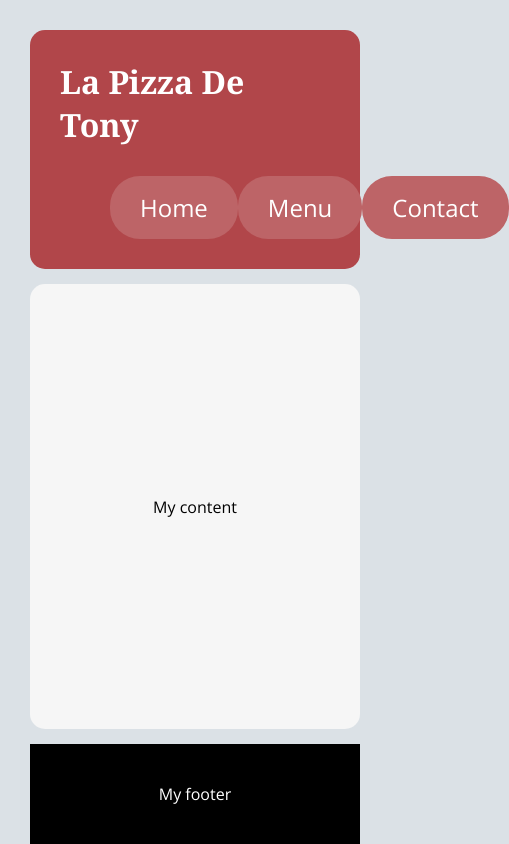
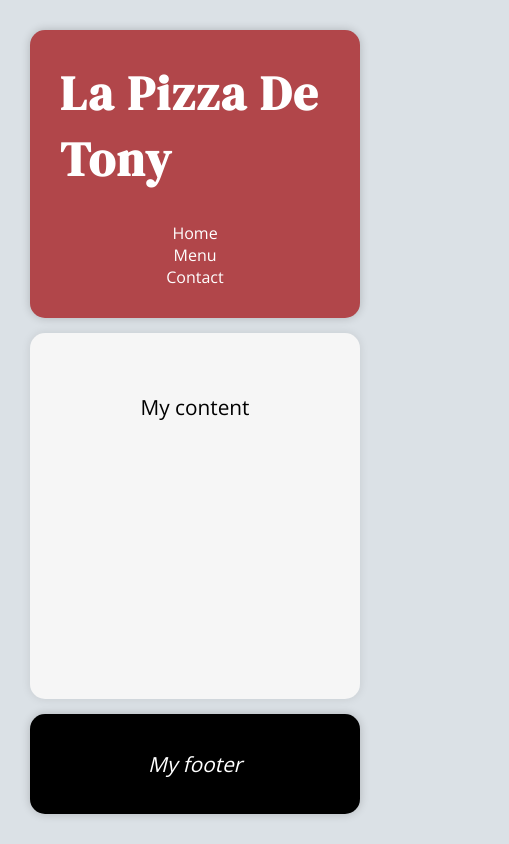
Before and after one commit to foufouboy/odin-restaurant, a plain HTML site: page index.html in a window 390 px wide. Shown: the whole page, 509 px wide, since content can reach past the window. Drawn offline with nearby package versions, Linux system fonts and the light colour scheme.

Commit message:
finished

```diff
--- a/style.css
+++ b/style.css
@@ -1,4 +1,4 @@
-@import url('https://fonts.googleapis.com/css2?family=Noto+Serif:wght@700&family=Open+Sans&display=swap');
+@import url('https://fonts.googleapis.com/css2?family=DM+Serif+Display&family=Open+Sans&display=swap');
 
 :root {
     --main-color: RGB(0, 0, 0);
@@ -10,7 +10,7 @@
     --sub-contrast-bg: rgb(189, 100, 103);
 
     --main-font: "Open Sans";
-    --title-font: "Noto Serif";
+    --title-font: "DM Serif Display";
 }
 
 * {
@@ -26,22 +26,30 @@ body {
     font-family: var(--main-font);
     color: var(--secundary-color);
     padding: 30px;
-    padding-bottom: 0;
     min-height: 100vh;
     gap: 15px;
 }
 
 h1, h2, h3 {
     font-family: var(--title-font);
+    letter-spacing: 2px;
 }
 
 ul {
     list-style: none;
 }
 
+p {
+    font-size: 1.3rem;
+}
+
 a {
     color: inherit;
     text-decoration: none;
+}
+
+h2 {
+    font-size: 2.5rem;
 }
 
 a:hover {
@@ -58,22 +66,32 @@ header {
     justify-content: space-between;
     align-items: center;
     padding: 30px;
+    box-shadow: 0 0 10px rgb(0, 0, 0, .2);
+}
+
+header h1 {
+    font-size: 3rem;
 }
 
 nav {
+    display: flex;
+    justify-content: space-between;
     width: 100%;
     padding: 0 50px;
 }
-nav .menu {
-    display: flex;
-    justify-content: space-between
+
+nav button {
+    font-size: 1.4rem;
+    color: inherit;
+    font-family: inherit;
+    border-radius: 30px;
+    border: none;
+    background: var(--sub-contrast-bg);
+    padding: 15px 30px;
 }
 
-nav .menu li {
-    font-size: 1.5rem;
-    border-radius: 30px;
-    background: var(--sub-contrast-bg);
-    padding: 15px 30px;
+nav button:hover {
+    cursor: pointer;
 }
 
 #content {
@@ -82,14 +100,46 @@ nav .menu li {
     color: var(--main-color);
     border-radius: 15px;
     display: flex;
-    justify-content: center;
     align-items: center;
+    flex-direction: column;
+    gap: 30px;
+    padding: 60px;
+    text-align: center;
+    box-shadow: 0 0 10px rgb(0, 0, 0, .1);
 }
+
+#content .home-page {
+    display: flex;
+    flex-direction: column;
+    gap: 30px;
+}
+
+.pizza {
+    border: var(--main-bg) 3px solid;
+    box-shadow: 0 0 10px rgb(0, 0, 0, .3);
+    width: 100%;
+}
+
 
 footer {
     height: 100px;
     background: black;
+    font-style: italic;
     display: flex;
     justify-content: center;
     align-items: center;
+    border-radius: 15px;
+    box-shadow: 0 0 10px rgb(0, 0, 0, .2);
 }
+
+footer h2 {
+    font-size: 1.8rem;
+}
+
+@media only screen and (max-width: 700px) {
+    nav {
+    flex-direction: column;
+    gap: 15px;
+    text-align: center;
+    }
+}
```
Also changed, not shown: assets/pizza1.jpeg (added), assets/pizza2.jpeg (added), assets/pizza3.jpeg (added).
